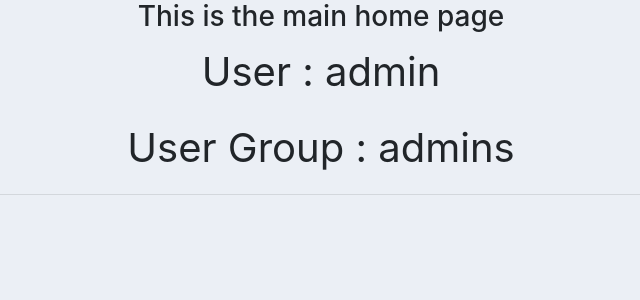
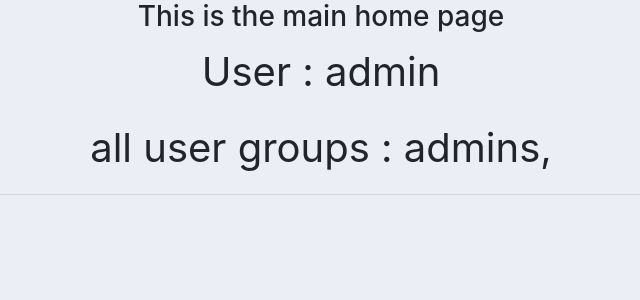
Before and after one commit to iib2019014/CRM_project, a Django app: page / in a window 1280 px wide. Shown: the part 56-356 px from the top of the page, without its empty margins (319-959 px from the left). Run offline with Django 3.2, Linux system fonts and the light colour scheme; a user stored in the database is signed in; some libraries are stand-ins or nearby versions.

Commit message:
1) in customer page, displaying total_orders, delivered_orders, etc.. 2) added one to one relation for customer and user 3) for user page displaying corrresponding customer details

```diff
--- a/accounts/decorators.py
+++ b/accounts/decorators.py
@@ -10,7 +10,7 @@ def authentication_required(view_func) :
     return wrapper_func
 
 def user_allowed(allowed_users=[]) :
-    print("allowed_users : " + str(allowed_users))
+    # print("allowed_users : " + str(allowed_users))
     def decorator(view_func) :
         def wrapper_func(request, *args, **kwargs) :
             user_group = None
--- a/accounts/models.py
+++ b/accounts/models.py
@@ -1,5 +1,6 @@
 from django.db import models
 from django.db.models.deletion import SET_NULL
+from django.contrib.auth.models import User
 
 STATUS = (
     ('pending', 'pending'),
@@ -15,6 +16,8 @@ CATEGORY = (
 
 # Create your models here.
 class Customer(models.Model) :
+    user = models.OneToOneField(User, null=True, on_delete=models.CASCADE)
+        # using this 'user' field we are building a one to onr relation between user and customer,
     name = models.CharField(max_length=25, null=True)
     phone = models.CharField(max_length=10, null=True)
     email = models.CharField(max_length=25, null=True)
@@ -53,4 +56,4 @@ class Order(models.Model) :
     date_ordered = models.DateTimeField(auto_now_add=True, null=True)
 
     def __str__(self) :
-        return "order [" + self.order_id + "]"
+        return "order [" + str(self.id)+ "]"
--- a/accounts/templates/accounts/home_page.html
+++ b/accounts/templates/accounts/home_page.html
@@ -4,6 +4,9 @@
     <div style=" text-align: center; font-size: 40px;">
         <h3>This is the main home page</h3>
         <p>User : {{request.user}}</p>
-        <p>User Group : {{user_group}}</p>
+        all user groups :
+        {% for user_group in user_groups %}
+            {{user_group.name}},
+        {% endfor %}
     </div>
 {% endblock %}
--- a/accounts/templates/accounts/status.html
+++ b/accounts/templates/accounts/status.html
@@ -21,7 +21,7 @@
 			  		<h5 class="card-title">Orders Delivered</h5>
 			  	</div>
 			  	<div class="card-body">
-			    	<h3 class="card-title">{{orders_delivered}}</h3>
+			    	<h3 class="card-title">{{delivered_orders}}</h3>
 			  	</div>
 			</div>
 		</div>
@@ -34,7 +34,7 @@
 			  		<h5 class="card-title">Orders Pending</h5>
 			  	</div>
 			  	<div class="card-body">
-			    	<h3 class="card-title">{{orders_pending}}</h3>
+			    	<h3 class="card-title">{{pending_orders}}</h3>
 			  	</div>
 			</div>
 		</div>
--- a/accounts/templates/accounts/user_page.html
+++ b/accounts/templates/accounts/user_page.html
@@ -3,9 +3,13 @@
 {% load static%}
 
 {% block content %}
+    {%  include 'accounts/status.html' %}
+
     <div style=" text-align: center; font-size: 40px;">
         <h3>This is the customer home page</h3>
         <p>User : {{request.user}}</p>
-        <p>User Group : {{user_group}}</p>
+        {% for user_group in user_groups %}
+            {{user_group.name}}
+        {% endfor %}
     </div>
 {% endblock %}
--- a/accounts/views.py
+++ b/accounts/views.py
@@ -47,16 +47,28 @@ from django.contrib.auth.models import Group
 def homePageView(request) :
     context = {}
     if request.user.groups.exists() :
-        user_group = request.user.groups.all()[0].name
-        context['user_group'] = user_group
+        user_groups = request.user.groups.all()
+        context['user_groups'] = user_groups
+        # print(user_groups)
     print(context)
     return render(request, 'accounts\home_page.html', context)
 
+@login_required(login_url='login')
+@user_allowed(allowed_users=['customers'])
 def userHomePageView(request) :
     context = {}
+    user_customer = request.user.customer
+
+    customer_orders = user_customer.order_set.all()
+    context['total_orders'] = customer_orders.count()
+    context['delivered_orders'] = customer_orders.filter(status="delivered").count()
+    context['pending_orders'] = customer_orders.filter(status="pending").count()
+
     if request.user.groups.exists() :
         user_group = request.user.groups.all()[0].name
         context['user_group'] = user_group
+
+    # their_orders = Order.objects.filter(customer.user=request.user)
     print(context)
     return render(request, 'accounts\\user_page.html', context)
 
@@ -126,10 +138,10 @@ def dashboardView(request) :
     context['total_orders'] = total_orders
 
     orders_delivered = orders.filter(status="delivered").count()
-    context['orders_delivered'] = orders_delivered
+    context['delivered_orders'] = orders_delivered
 
     orders_pending = orders.filter(status="pending").count()
-    context['orders_pending'] = orders_pending
+    context['pending_orders'] = orders_pending
 
     return render(request, 'accounts\dashboard.html', context)
 
```
Also changed, not shown: accounts/migrations/0002_customer_user.py (added), db.sqlite3.
